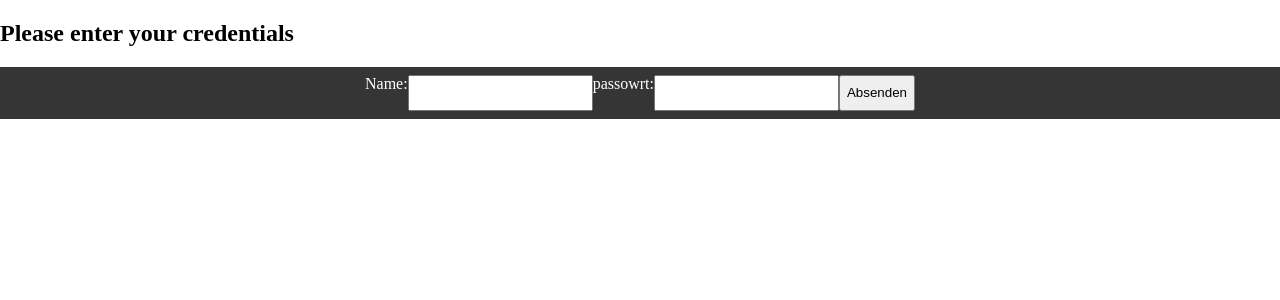
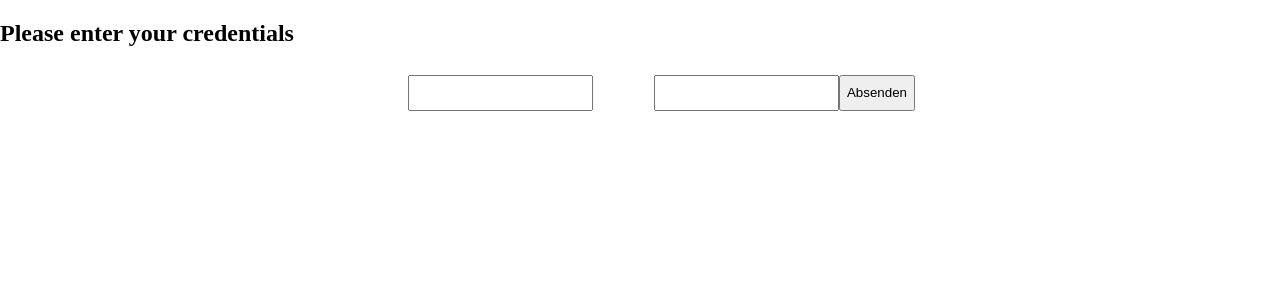
Before and after one commit to matixx03/Software-Engineering---Lab-Projects-Scrum-Waterfall-, a PHP site: page /login.html in a window 1280 px wide. Shown: the top 300 px of the page. Run offline with PHP 8.4, Linux system fonts and the light colour scheme.

Commit message:
login changes

```diff
--- a/main.css
+++ b/main.css
@@ -55,7 +55,7 @@ th, td {
 
 .form_style{
     padding: 8px;
-    background-color: #363535;
+
     color: white;
     text-decoration: none;
     display: flex;
```
